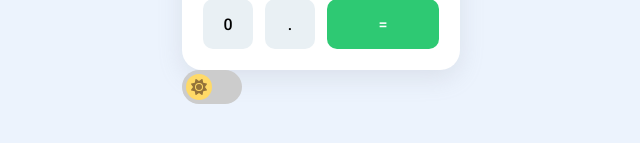
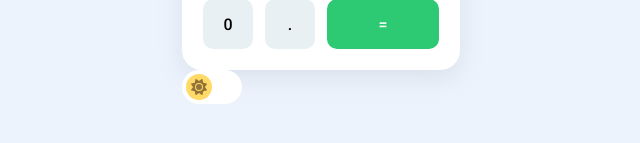
Before and after one commit to D4vc-198/Calculadora, a React (Create React App) app: page / in a window 1280 px wide. Shown: the part 533-676 px from the top of the page, without its empty margins (319-959 px from the left). Built offline with nearby package versions, Linux system fonts and the light colour scheme.

Commit message:
slider color changed

```diff
--- a/src/styles/App.css
+++ b/src/styles/App.css
@@ -100,7 +100,7 @@ body {
   left: 0;
   right: 0;
   bottom: 0;
-  background-color: #ccc;
+  background-color: #FFF;
   -webkit-transition: .4s;
   transition: .4s;
 }
@@ -121,7 +121,7 @@ body {
 }
 
 input:checked+.slider {
-  background-color: #2196F3;
+  background-color: #17181A;
 }
 
 input:focus+.slider {
```
